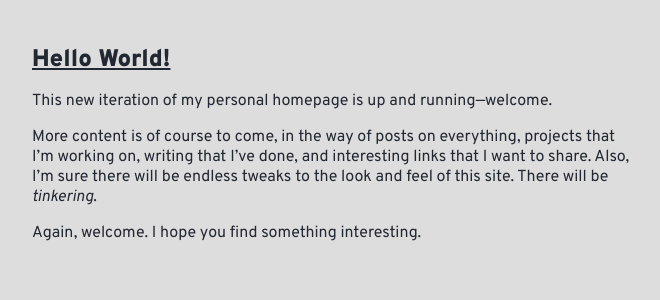
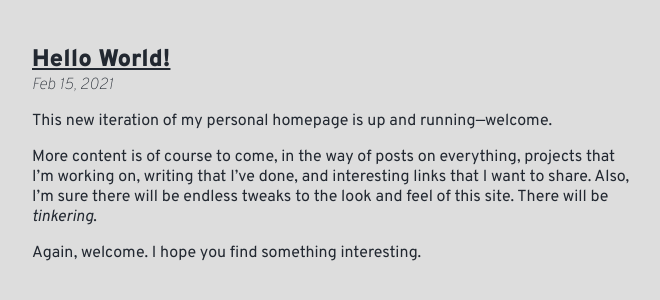
Before and after one commit to tpsavard/tpsavard.github.io, a Jekyll site: the page built from _posts/2021-02-15-hello-world.md, in a window 1280 px wide, cut to the strip 100-400 px from the top of the page. Shown: the whole strip, without its empty margins (308-968 px from the left). Built offline with Jekyll 4.4.1, drawn with Linux system fonts in a browser that asks for light colours; nearby versions of some CDN libraries.

Commit message:
Fixing post/page confusion.

```diff
--- a/_layouts/posts.html
+++ b/_layouts/posts.html
@@ -2,12 +2,12 @@
 layout: default
 ---
 <div class="page post">
-    <div class="title"><a href="{{ post.url }}">{{ page.title }}</a></div>
+    <div class="title"><a href="{{ page.url }}">{{ page.title }}</a></div>
     <div class="info">
-        {% if post.tags.size > 0 %}
-            {{ post.date | date: "%b %-d, %Y" }} &bull; {{ post.tags | join: ", " }}
+        {% if page.tags.size > 0 %}
+            {{ page.date | date: "%b %-d, %Y" }} &bull; {{ page.tags | join: ", " }}
         {% else %}
-            {{ post.date | date: "%b %-d, %Y" }}
+            {{ page.date | date: "%b %-d, %Y" }}
         {% endif %}
     </div>
     <div class="body">
```
